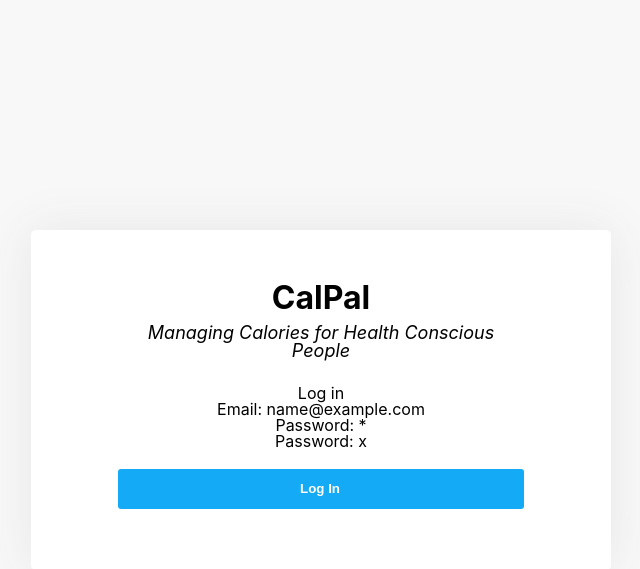
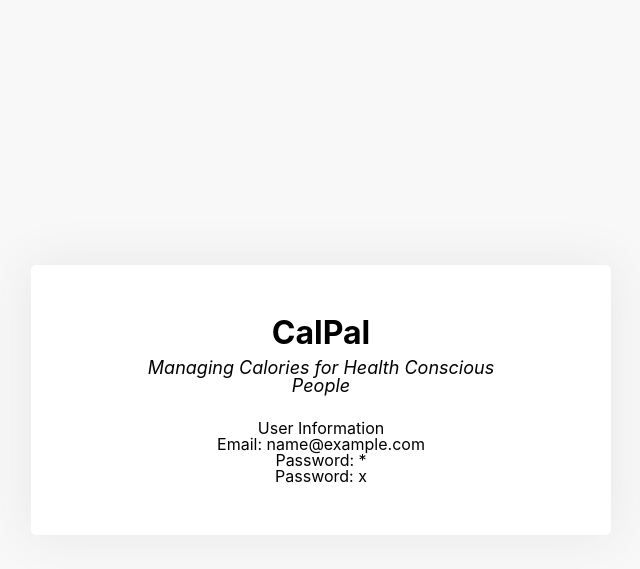
Before and after one commit to nattui/CalPal, a Flask app: template project/templates/app.html in a window 1280 px wide. Shown: the top 569 px of the page, without its empty margins (319-959 px from the left). Run offline with Flask 2, Linux system fonts and the light colour scheme; the template is opened without the code that fills it: most values are stand-ins (such as "Sample title", 1, 10 or a date in 2020); parts of the project's set-up code (start-up, migrations or seed data) failed here and were passed over.

Commit message:
Update app.html (Remove text)

```diff
--- a/project/templates/app.html
+++ b/project/templates/app.html
@@ -12,7 +12,7 @@
         <div>
           <h1><a href="{{ url_for('main.home') }}">CalPal</a></h1>
           <h2>Managing Calories for Health Conscious People</h2>
-          <p>Log in</p>
+          <p>User Information</p>
         </div>
       </div>
 
@@ -21,10 +21,6 @@
       <p><b>Password:</b> {{ "*" * password|length }}</p>
       <p><b>Password: </b>{{ password }}</p>
 
-      <form>
-        <button type="submit">Log In</button>
-      </form>
-
     </div>
   </div>
 
```
